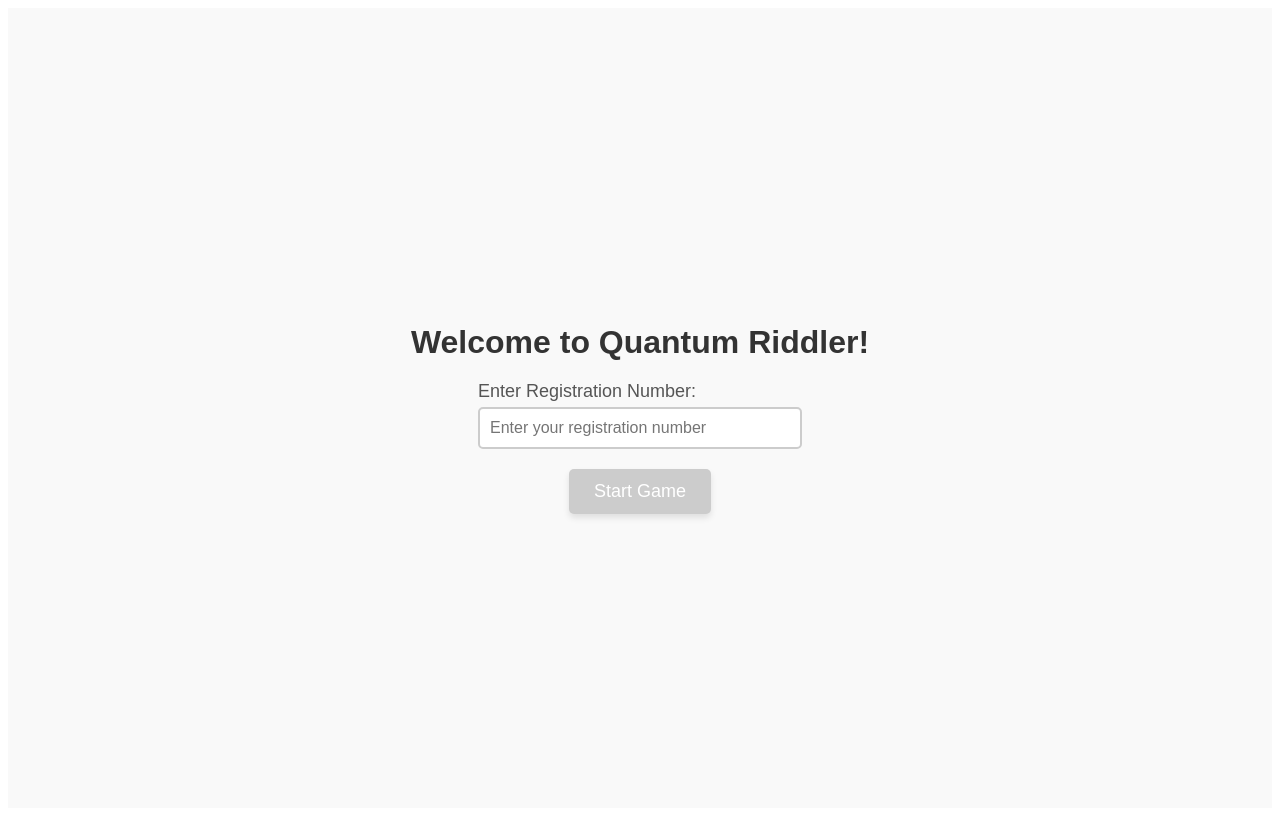
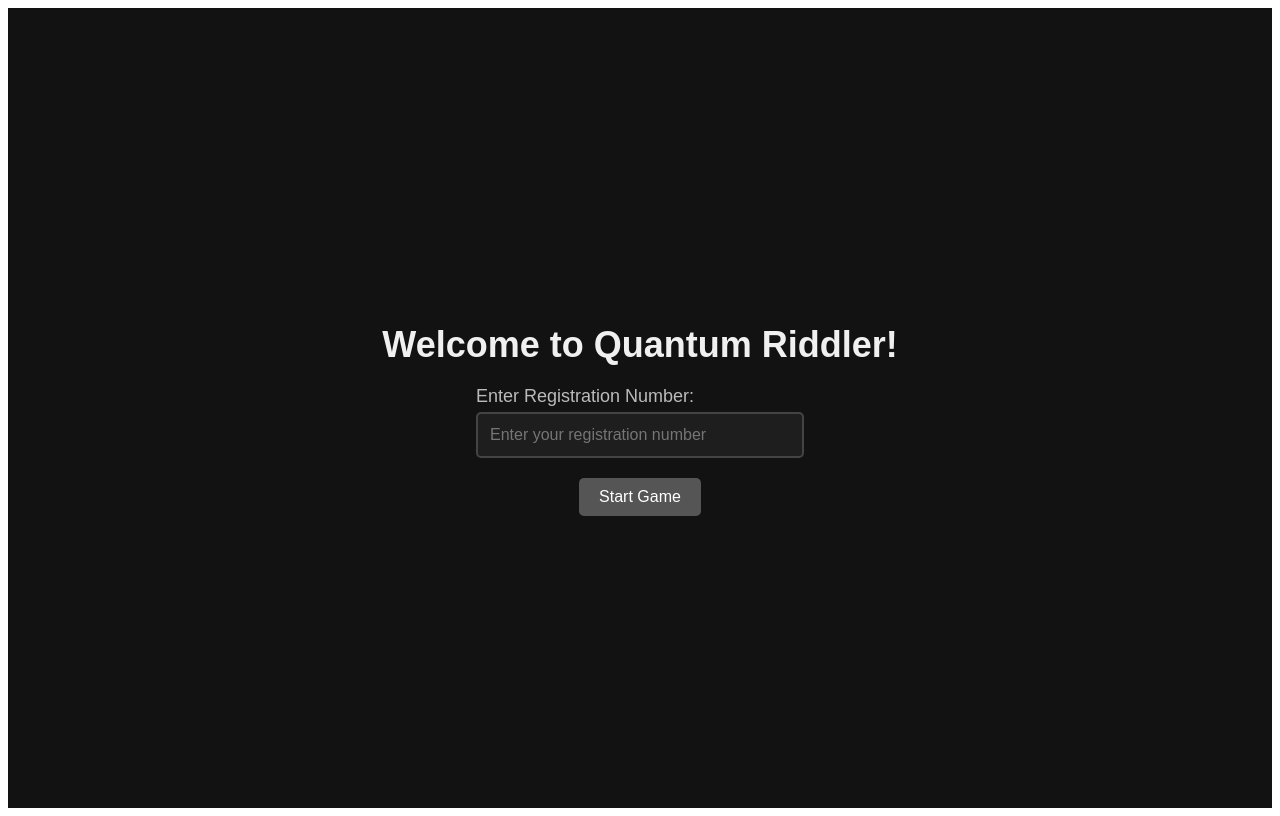
Before and after one commit to akss06/quantum_riddler, a React (Vite) app: page / in a window 1280 px wide. Built offline with nearby package versions, Linux system fonts and the light colour scheme.

Commit message:
css change

```diff
--- a/src/components/WordSearch/App.jsx
+++ b/src/components/WordSearch/App.jsx
@@ -81,7 +81,7 @@ function App({ onComplete }) {
                 selectedCells={selectedCells}
                 foundWords={foundWords}
             />
-            <button className="submit-btn" onClick={handleSubmit} disabled={selectedCells.length === 0}>Submit</button>
+            <button className="submit-btn" onClick={handleSubmit} disabled={selectedCells.length === 0}>Check Word</button>
             {message && <p className="message">{message}</p>}
             <WordList words={WORDS} foundWords={foundWords.map(f => f.word)} />
             <button
--- a/src/index.css
+++ b/src/index.css
@@ -5,15 +5,17 @@
   justify-content: center;
   align-items: center;
   height: 100vh;
-  background-color: #f9f9f9;
+  background-color: #121212; /* Dark background */
   font-family: Arial, sans-serif;
+  color: #ffffff; /* Light text */
 }
 
 /* Welcome Heading */
 .home-page-heading {
-  font-size: 32px;
-  color: #333;
+  font-size: 36px;
+  color: #f0f0f0;
   margin-bottom: 20px;
+  font-weight: bold;
 }
 
 /* Registration Container Styling */
@@ -27,43 +29,48 @@
 /* Label Styling */
 .registration-label {
   font-size: 18px;
-  color: #555;
+  color: #bbbbbb; /* Light grey */
   margin-bottom: 5px;
 }
 
 /* Input Field Styling */
 .registration-input {
-  padding: 10px;
+  padding: 12px;
   font-size: 16px;
-  border: 2px solid #ccc;
+  border: 2px solid #444;
   border-radius: 5px;
   width: 300px;
   outline: none;
-  transition: border-color 0.3s ease;
+  background-color: #1e1e1e; /* Darker input field */
+  color: #ffffff; /* Light text */
+  transition: border-color 0.3s ease, background-color 0.3s ease;
 }
 
 .registration-input:focus {
   border-color: #4CAF50;
+  background-color: #252525; /* Slightly lighter on focus */
 }
 
 /* Start Button Styling */
 .start-button {
-  padding: 12px 25px;
-  font-size: 18px;
+  padding: 10px 20px;
+  font-size: 16px;
   color: white;
   background-color: #4CAF50;
   border: none;
   border-radius: 5px;
   cursor: pointer;
-  transition: background-color 0.3s ease;
-  box-shadow: 0 4px 6px rgba(0, 0, 0, 0.1);
+  transition: background-color 0.3s ease, transform 0.2s;
+  box-shadow: 0 4px 8px rgba(0, 255, 0, 0.2);
 }
 
 .start-button:hover {
   background-color: #45a049;
+  transform: scale(1.05);
 }
 
 .start-button:disabled {
-  background-color: #ccc;
+  background-color: #555;
   cursor: not-allowed;
+  box-shadow: none;
 }
```
